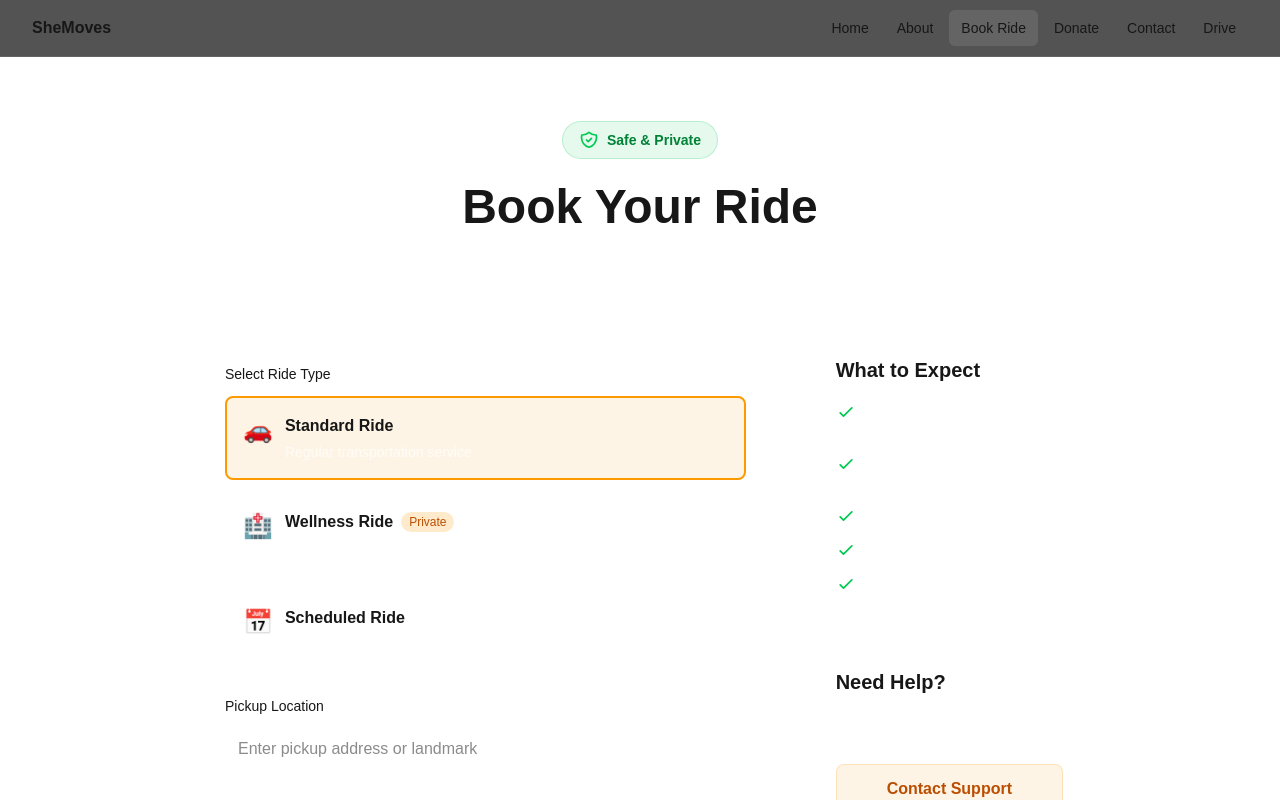
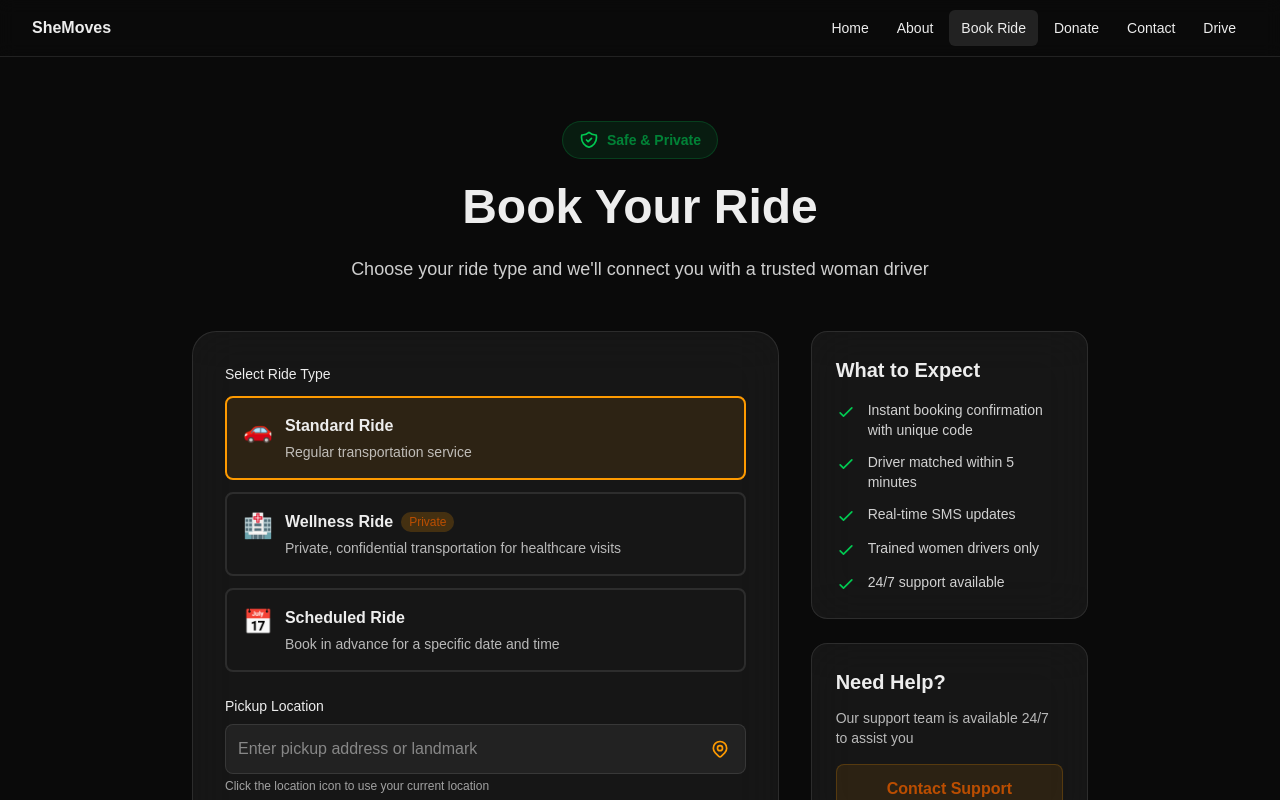
Before and after one commit to sheMovesKigali/portfolio, a Next.js app: page /book in a window 1280 px wide. Shown: the top 800 px of the page. Built offline with nearby package versions, Linux system fonts and the light colour scheme.

Commit message:
chore: added few changes

```diff
--- a/app/book/page.tsx
+++ b/app/book/page.tsx
@@ -18,6 +18,7 @@ export default function BookPage() {
   const [submitted, setSubmitted] = useState(false);
   const [generatedCode, setGeneratedCode] = useState("");
   const [error, setError] = useState("");
+  const [loadingLocation, setLoadingLocation] = useState(false);
 
   const rideTypes = [
     {
@@ -48,6 +49,68 @@ export default function BookPage() {
     const prefix = rideTypes.find((r) => r.id === type)?.code || "RIDE";
     const random = Math.random().toString(36).substring(2, 8).toUpperCase();
     return `${prefix}-${random}`;
+  };
+
+  const getCurrentLocation = async () => {
+    if (!navigator.geolocation) {
+      setError("Geolocation is not supported by your browser");
+      return;
+    }
+
+    setLoadingLocation(true);
+    setError("");
+
+    navigator.geolocation.getCurrentPosition(
+      async (position) => {
+        const { latitude, longitude } = position.coords;
+
+        try {
+          // Use reverse geocoding to get address from coordinates
+          // Using a free geocoding service (Nominatim)
+          const response = await fetch(
+            `https://nominatim.openstreetmap.org/reverse?format=json&lat=${latitude}&lon=${longitude}&zoom=18&addressdetails=1`
+          );
+
+          const data = await response.json();
+
+          if (data.display_name) {
+            setPickupLocation(data.display_name);
+          } else {
+            setPickupLocation(`${latitude}, ${longitude}`);
+          }
+        } catch (err) {
+          console.error("Geocoding error:", err);
+          // Fallback to coordinates if geocoding fails
+          setPickupLocation(`${latitude}, ${longitude}`);
+        } finally {
+          setLoadingLocation(false);
+        }
+      },
+      (error) => {
+        console.error("Geolocation error:", error);
+        setLoadingLocation(false);
+
+        switch (error.code) {
+          case error.PERMISSION_DENIED:
+            setError("Location access denied. Please enable location permissions in your browser.");
+            break;
+          case error.POSITION_UNAVAILABLE:
+            setError("Location information is unavailable.");
+            break;
+          case error.TIMEOUT:
+            setError("Location request timed out.");
+            break;
+          default:
+            setError("An error occurred while getting your location.");
+            break;
+        }
+      },
+      {
+        enableHighAccuracy: true,
+        timeout: 10000,
+        maximumAge: 0,
+      }
+    );
   };
 
   const handleSubmit = async (e: React.FormEvent) => {
@@ -262,14 +325,38 @@ export default function BookPage() {
                 {/* Location Fields */}
                 <div>
                   <label className="block text-sm font-medium mb-2">Pickup Location</label>
+                  <div className="relative">
                     <input
                       type="text"
                       value={pickupLocation}
                       onChange={(e) => setPickupLocation(e.target.value)}
                       placeholder="Enter pickup address or landmark"
-                    className="w-full p-3 rounded-lg border border-white/10 bg-white/5 focus:outline-none focus:ring-2 focus:ring-amber-500"
+                      className="w-full p-3 pr-12 rounded-lg border border-white/10 bg-white/5 focus:outline-none focus:ring-2 focus:ring-amber-500"
                       required
                     />
+                    <button
+                      type="button"
+                      onClick={getCurrentLocation}
+                      disabled={loadingLocation}
+                      className="absolute right-2 top-1/2 -translate-y-1/2 p-2 rounded-md hover:bg-white/10 transition-colors disabled:opacity-50 disabled:cursor-not-allowed"
+                      title="Use my current location"
+                    >
+                      {loadingLocation ? (
+                        <svg className="animate-spin h-5 w-5 text-amber-500" viewBox="0 0 24 24">
+                          <circle className="opacity-25" cx="12" cy="12" r="10" stroke="currentColor" strokeWidth="4" fill="none" />
+                          <path className="opacity-75" fill="currentColor" d="M4 12a8 8 0 018-8V0C5.373 0 0 5.373 0 12h4zm2 5.291A7.962 7.962 0 014 12H0c0 3.042 1.135 5.824 3 7.938l3-2.647z" />
+                        </svg>
+                      ) : (
+                        <svg className="w-5 h-5 text-amber-500" fill="none" stroke="currentColor" viewBox="0 0 24 24">
+                          <path strokeLinecap="round" strokeLinejoin="round" strokeWidth={2} d="M17.657 16.657L13.414 20.9a1.998 1.998 0 01-2.827 0l-4.244-4.243a8 8 0 1111.314 0z" />
+                          <path strokeLinecap="round" strokeLinejoin="round" strokeWidth={2} d="M15 11a3 3 0 11-6 0 3 3 0 016 0z" />
+                        </svg>
+                      )}
+                    </button>
+                  </div>
+                  <p className="text-xs text-white/60 mt-1">
+                    Click the location icon to use your current location
+                  </p>
                 </div>
 
                 <div>
--- a/app/globals.css
+++ b/app/globals.css
@@ -1,8 +1,8 @@
 @import "tailwindcss";
 
 :root {
-  --background: #ffffff;
-  --foreground: #171717;
+  --background: #0a0a0a;
+  --foreground: #ededed;
 }
 
 @theme inline {
@@ -10,13 +10,6 @@
   --color-foreground: var(--foreground);
   --font-sans: var(--font-geist-sans);
   --font-mono: var(--font-geist-mono);
-}
-
-@media (prefers-color-scheme: dark) {
-  :root {
-    --background: #0a0a0a;
-    --foreground: #ededed;
-  }
 }
 
 body {
--- a/app/layout.tsx
+++ b/app/layout.tsx
@@ -25,7 +25,7 @@ export default function RootLayout({
   children: React.ReactNode;
 }>) {
   return (
-    <html lang="en">
+    <html lang="en" className="dark">
       <body className={`${geistSans.variable} ${geistMono.variable} antialiased min-h-screen flex flex-col`}>
         <Navbar />
         <main className="flex-1">{children}</main>
--- a/components/AnimatedHeroText.tsx
+++ b/components/AnimatedHeroText.tsx
@@ -4,10 +4,11 @@ import { useEffect, useState } from "react";
 interface AnimatedHeroTextProps {
   staticText: string;
   rotatingWords: string[];
+  endingText?: string;
   className?: string;
 }
 
-export default function AnimatedHeroText({ staticText, rotatingWords, className = "" }: AnimatedHeroTextProps) {
+export default function AnimatedHeroText({ staticText, rotatingWords, endingText, className = "" }: AnimatedHeroTextProps) {
   const [currentWordIndex, setCurrentWordIndex] = useState(0);
   const [isAnimating, setIsAnimating] = useState(false);
 
@@ -39,6 +40,7 @@ export default function AnimatedHeroText({ staticText, rotatingWords, className
       >
         {rotatingWords[currentWordIndex]}
       </span>
+      {endingText && <span className="font-bold"> {endingText}</span>}
     </h1>
   );
 }
```
Also changed, not shown: app/page.tsx (+34 -14 lines). Lines whose indentation alone changed are shown as unchanged.
